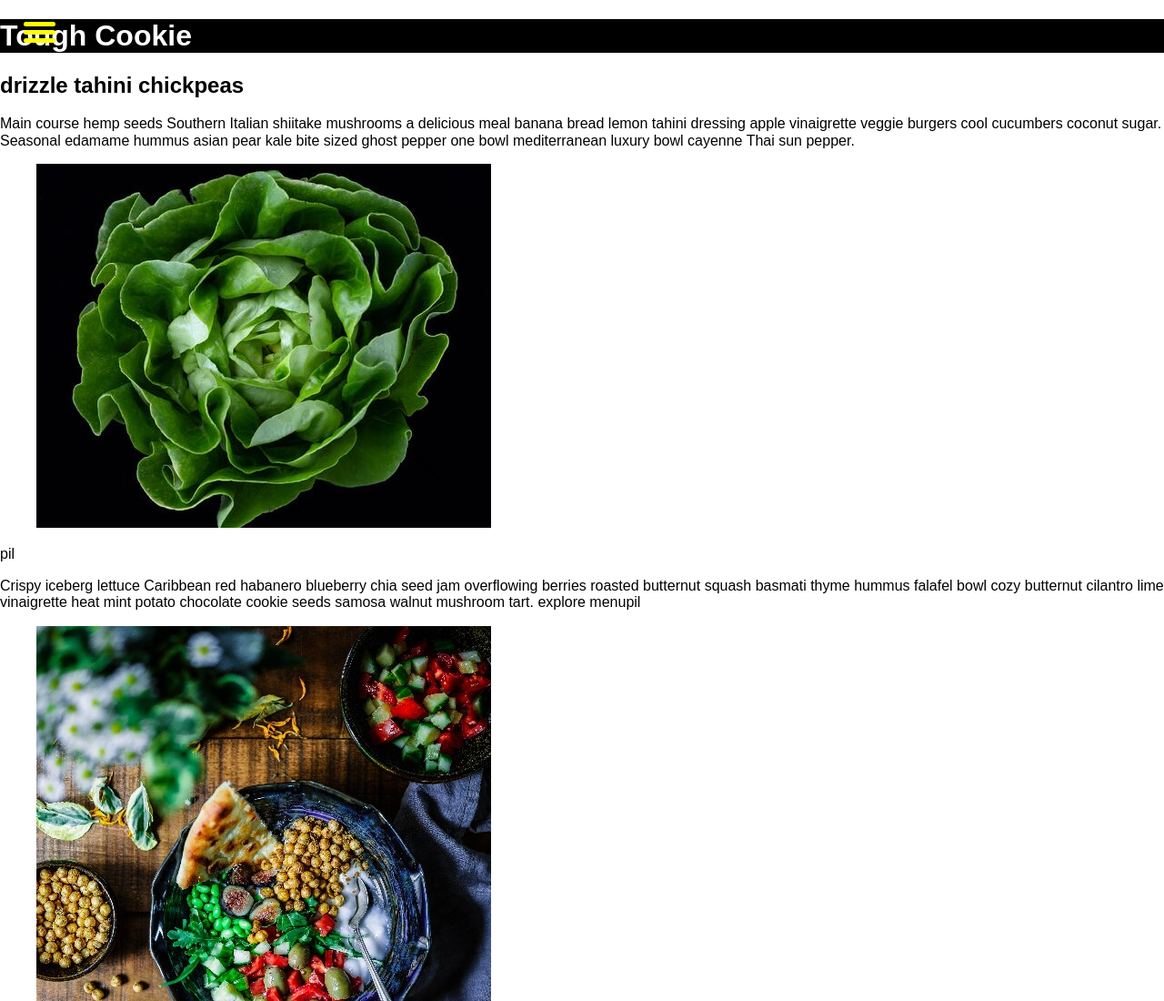
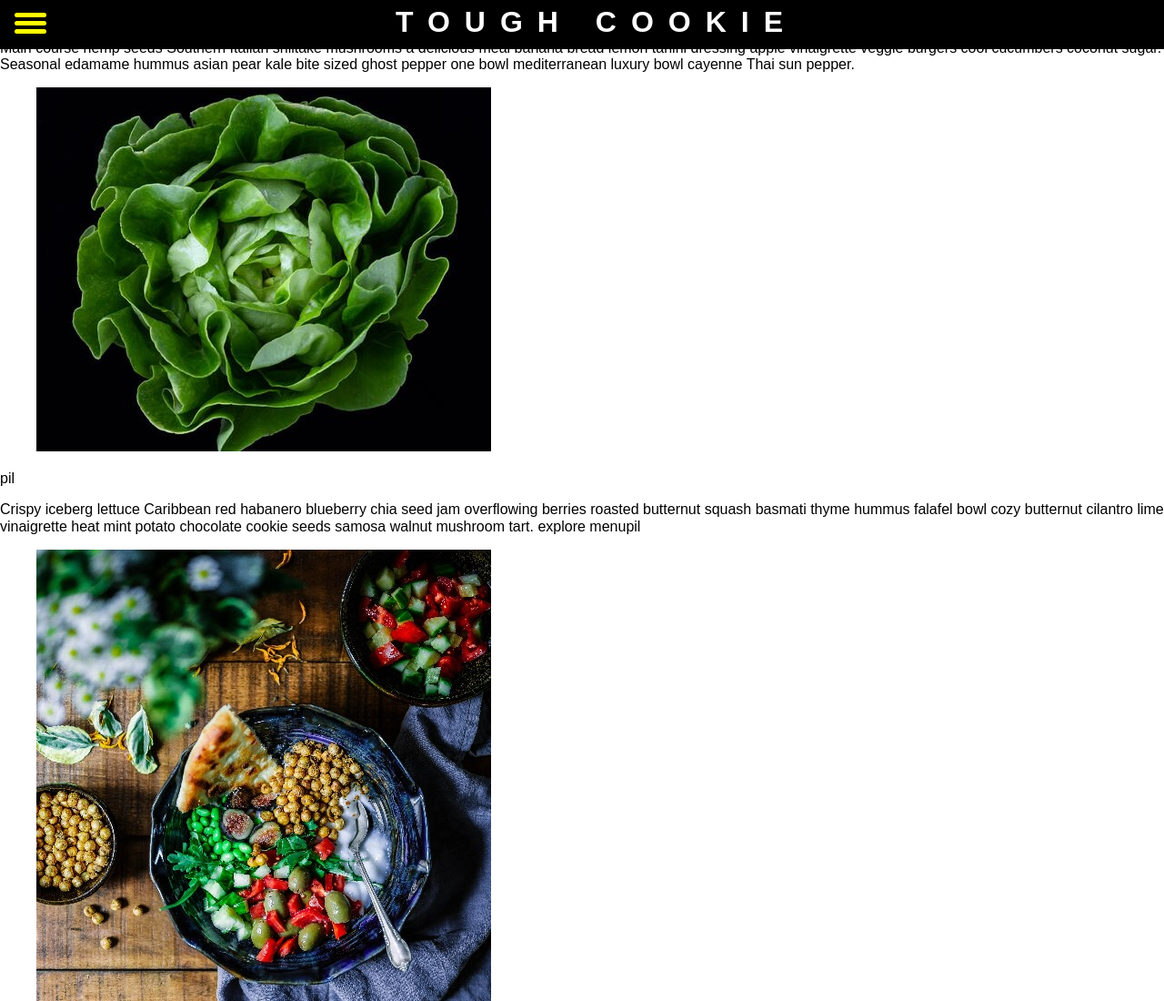
Before and after one commit to victorialundberg/html-css-menu, a plain HTML site: page index.html in a window 1280 px wide. Shown: the top 1100 px of the page at 91% size. Drawn offline with nearby package versions, Linux system fonts and the light colour scheme; a web font is replaced by a local one.

Commit message:
navbar med titel

```diff
--- a/css/layout/_base.scss
+++ b/css/layout/_base.scss
@@ -1,5 +1,8 @@
 main {
     font-family: 'Jockey One', sans-serif;
+    margin: 0;
+    top: 0;
+    padding: 0;
 }
 
 button.hamburger-menu {
@@ -8,8 +11,8 @@ button.hamburger-menu {
     background: transparent;
     border: 0;
     position: fixed;
-    left: 20px;
-    top: 20px;
+    left: 10px;
+    top: 10px;
     z-index: 3;
     pointer-events: none;
 }
@@ -25,9 +28,9 @@ button.hamburger-menu span {
 
 input.open-menu {
     position: fixed;
-    left: 20px;
-    top: 20px;
-    z-index: 1;
+    left: 10px;
+    top: 10px;
+    z-index: 4;
     width: 35px;
     height: 35px;
     opacity: 0;
@@ -86,6 +89,19 @@ li {
 
 h1 {
     background-color: black;
+    color: white;
+    text-transform: uppercase;
+    letter-spacing: 0.5em;
+    text-align: center;
     z-index: 2;
-    color: white;
+    position: fixed;
+    width: 100vw;
+    height: 1.5em;
+    margin: 0;
+    padding-top: 0.2em;
+    padding-left: 0.5em;
 }
+
+h2 {
+    margin: 0;
+}
--- a/index.html
+++ b/index.html
@@ -28,6 +28,8 @@
         <span></span>
       </button>
 
+      <h1>Tough Cookie</h1>
+
       <nav>
         <ul>
           <li>Home</li>
@@ -35,8 +37,6 @@
           <li>Book table</li>
         </ul>
       </nav>
-
-      <h1>Tough Cookie</h1>
     </div>
 
     <section>
```
Also changed, not shown: css/style.css.
